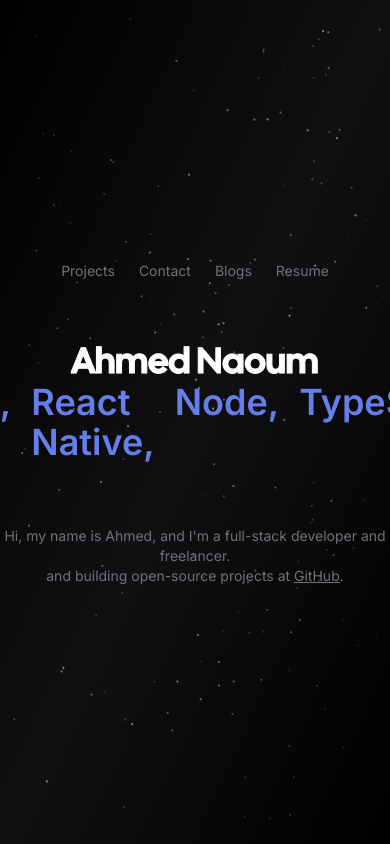
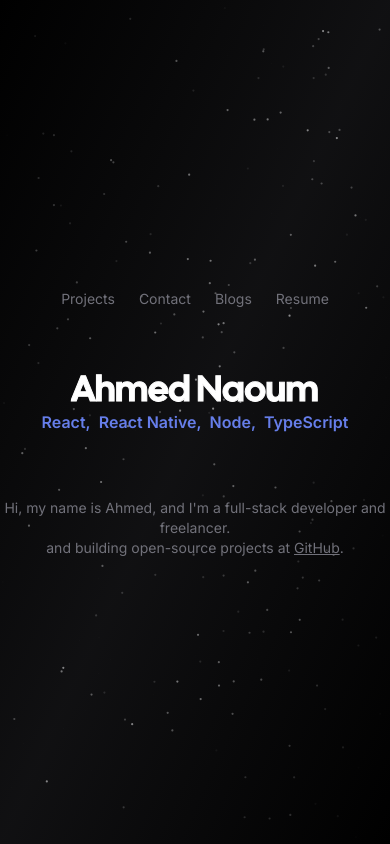
Before and after one commit to ahmedsweng/ahmednaoum.dev, a Next.js app: page / in a window 390 px wide. Built offline with nearby package versions, Linux system fonts and the light colour scheme; no server answers; what tailwindcss-debug-screens would draw is missing.

Commit message:
fixing font responsiveness

```diff
--- a/app/page.tsx
+++ b/app/page.tsx
@@ -40,13 +40,19 @@ export default function Home() {
       <h1 className="z-10 text-4xl text-transparent duration-500 bg-white cursor-default text-edge-outline animate-title font-display sm:text-6xl md:text-9xl whitespace-nowrap bg-clip-text ">
         Ahmed Naoum
       </h1>
-      <div className="flex flex-row gap-5">
-        <h2 className="text-4xl font-semibold text-[#667eea] ">React, </h2>
-        <h2 className="text-4xl font-semibold text-[#667eea]">
+      <div className="flex flex-row gap-2">
+        <h2 className="text-1xl sm:text-2xl md:text-4xl font-semibold text-[#667eea] ">
+          React,{" "}
+        </h2>
+        <h2 className="text-1xl sm:text-2xl md:text-4xl font-semibold text-[#667eea]">
           React Native,{" "}
         </h2>
-        <h2 className="text-4xl font-semibold text-[#667eea]">Node, </h2>
-        <h2 className="text-4xl font-semibold text-[#667eea]">TypeScript</h2>
+        <h2 className="text-1xl sm:text-2xl md:text-4xl font-semibold text-[#667eea]">
+          Node,{" "}
+        </h2>
+        <h2 className="text-1xl sm:text-2xl md:text-4xl font-semibold text-[#667eea]">
+          TypeScript
+        </h2>
       </div>
       <div className="hidden w-screen h-px animate-glow md:block animate-fade-right bg-gradient-to-r from-zinc-300/0 via-zinc-300/50 to-zinc-300/0" />
       <div className="my-16 text-center animate-fade-in">
```
